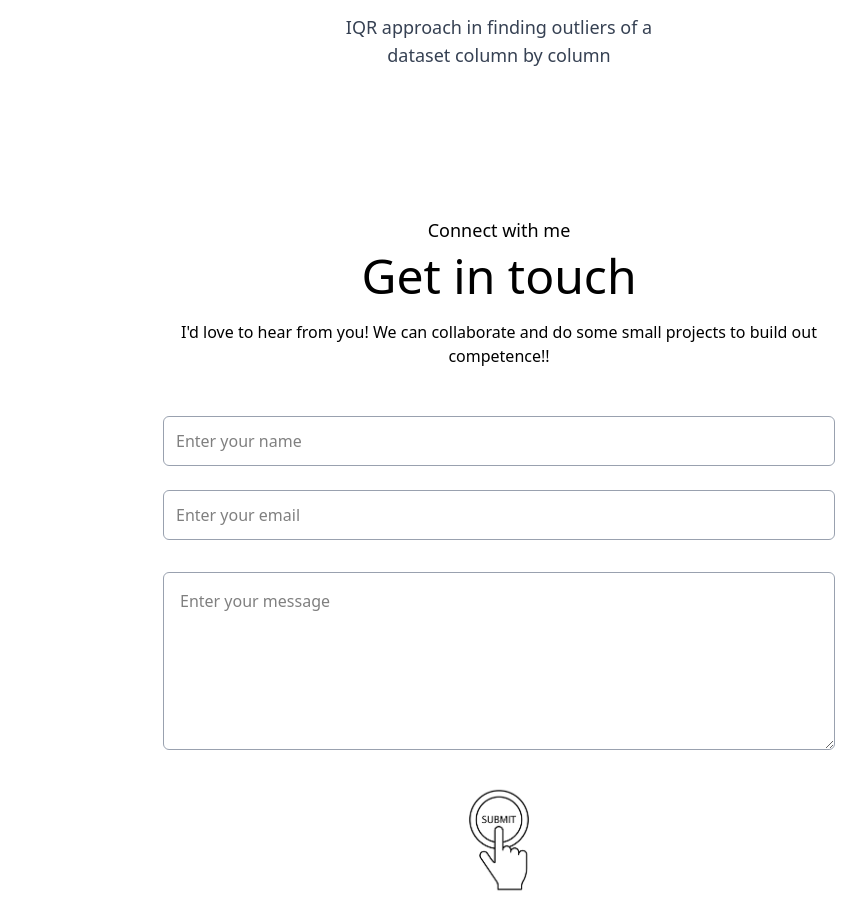
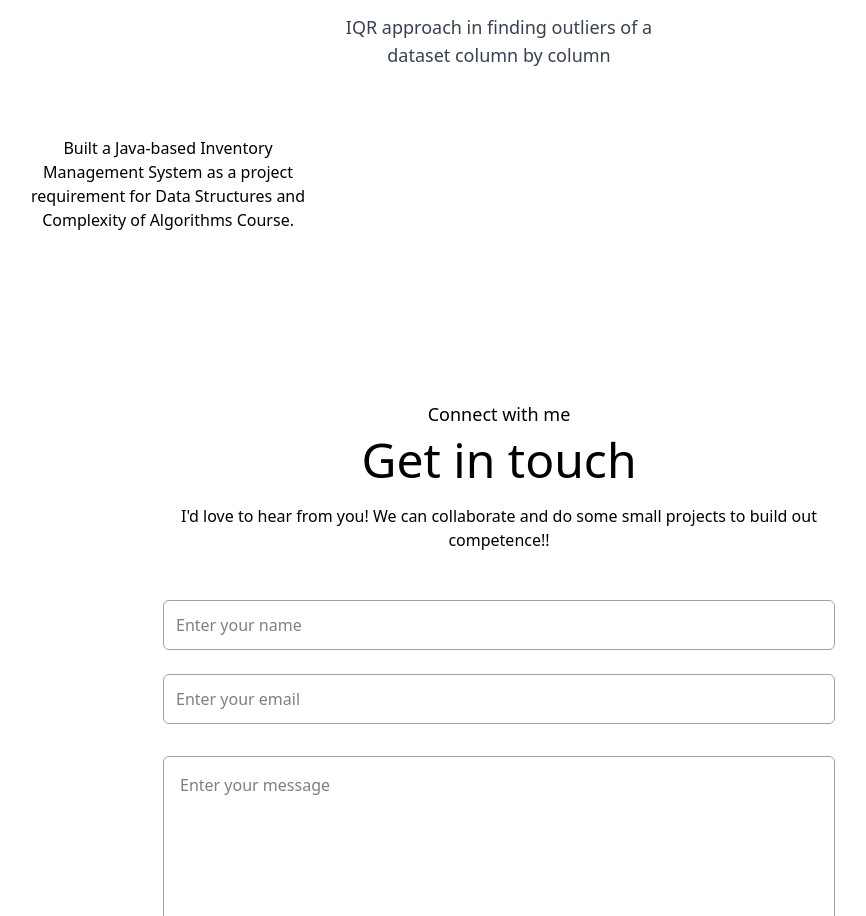
Before and after one commit to Kwakuabu/NEW-PORTFOLIO-WEBSITE, a plain HTML site: page index.html in a window 1280 px wide. Shown: the part 5226-6142 px from the top of the page, without its empty margins (141-1007 px from the left). Drawn offline with nearby package versions, Linux system fonts and the light colour scheme.

Commit message:
Updated the Projects Section with the Inventory Mgt System

```diff
--- a/index.html
+++ b/index.html
@@ -53,6 +53,7 @@
             <li><a href="#about" onclick="closeMenu()">About me</a></li>
             <li><a href="#projects" onclick="closeMenu()">Projects</a></li>
             <li><a href="#research" onclick="closeMenu()">Research</a></li>
+            <li><a href="#projects" onclick="closeMenu()">Certifications</a></li>
             <li><a href="#contact" onclick="closeMenu()">Contact</a></li>
         </ul>
 
@@ -199,6 +200,11 @@
             </p>
         </div>
 
+        <div>
+            <p class="text-center max-w-2xl mx-auto mt-5 mb-12"> Built a Java-based Inventory Management System as a project requirement for Data Structures and Complexity of Algorithms Course.
+            </p>
+        </div>
+
     </div>
 
 </div>
```
Also changed, not shown: .github/workflows/deploy.yml, 1 other file.
